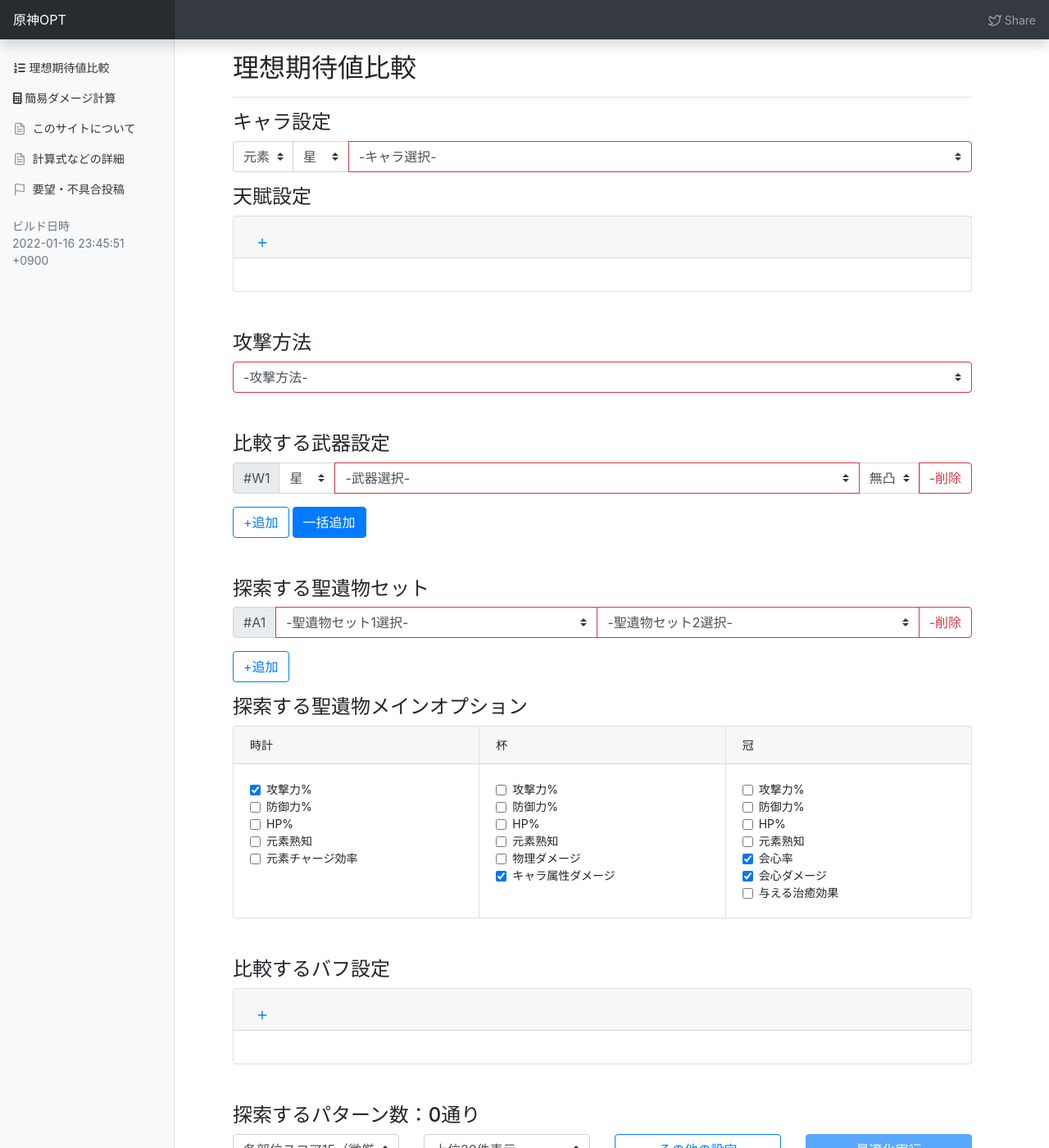
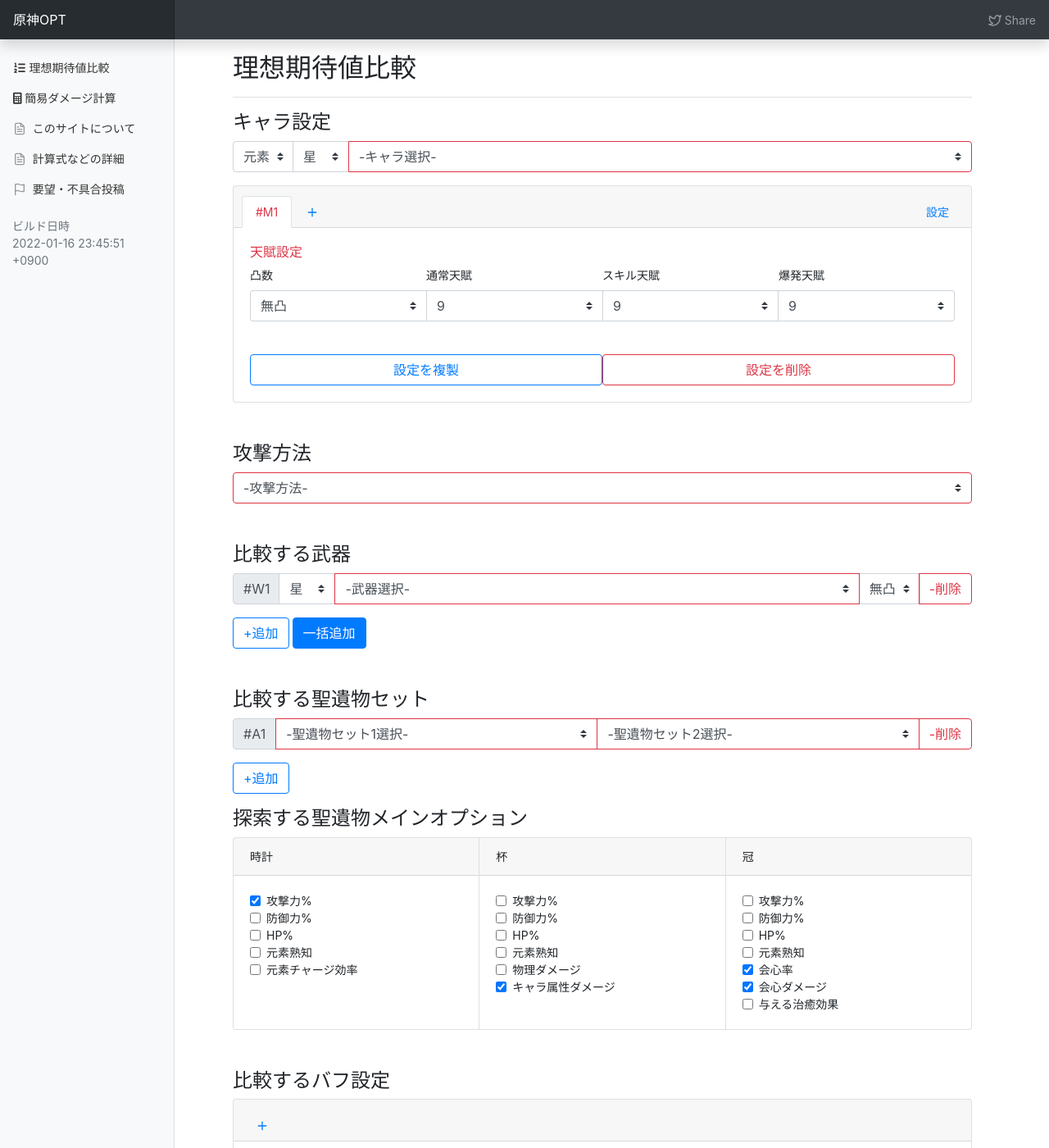
Before and after one commit to k3kaimu/genshinopt, a Jekyll site: the page built from index.html, in a window 1280 px wide and 1400 px high. Shown: the whole window at 82% size. Built offline with Jekyll 4.4.1, drawn with Linux system fonts in a browser that asks for light colours; nearby versions of some CDN libraries; the list of posts is cut into pages by our own code; some of the changed lines change nothing that is shown.

Commit message:
add BundleSettingList

```diff
--- a/_includes/ui/multi_setting.html
+++ b/_includes/ui/bundle_setting.html
@@ -1,13 +1,13 @@
-<!-- ko if: enableCharacterSelector -->
-<h6 data-bind="css: {'text-danger': !characterSelector.isValid()}">キャラ選択</h6>
-<div class="mb-5" data-bind="with: characterSelector">
+<!-- ko if: enableCharacterPicker -->
+<h6 data-bind="css: {'text-danger': !characterPicker.isValid()}">キャラ選択</h6>
+<div class="mb-4" data-bind="with: characterPicker">
 {% include ui/character_picker.html %}
 </div>
 <!-- /ko -->
 
 <!-- ko if: enableCharacter -->
 <h6 data-bind="css: {'text-danger': !characterVMSetting.isValid()}">天賦設定</h6>
-<div class="mb-5" data-bind="with: characterVMSetting">
+<div class="mb-4" data-bind="with: characterVMSetting">
 {% assign target = include.target_from_root | append: ".characterVMSetting" %}
 {% include ui/character_vm_setting.html target_from_root=target %}
 </div>
@@ -15,7 +15,7 @@
 
 <!-- ko if: enableAttack -->
 <h6 data-bind="css: {'text-danger': !attackSetting.isValid()}">攻撃方法設定</h6>
-<div class="mb-5" data-bind="with: attackSetting">
+<div class="mb-4" data-bind="with: attackSetting">
 {% assign target = include.target_from_root | append: ".attackSetting" %}
 {% include ui/attack_setting.html target_from_root=target %}
 </div>
@@ -23,7 +23,7 @@
 
 <!-- ko if: enableWeapon -->
 <h6 data-bind="css: {'text-danger': !weaponSelector.isValid()}">武器選択</h6>
-<div class="mb-5" data-bind="with: weaponSelector">
+<div class="mb-4" data-bind="with: weaponSelector">
 {% assign target = include.target_from_root | append: ".weaponSelector" %}
 {% include ui/weapon_selector.html target_from_root=target isList=false %}
 </div>
@@ -31,7 +31,7 @@
 
 <!-- ko if: enableArtifact -->
 <h6 data-bind="css: {'text-danger': !artifactSelector.isValid()}">聖遺物セット選択</h6>
-<div class="mb-5" data-bind="with: artifactSelector">
+<div class="mb-4" data-bind="with: artifactSelector">
 {% assign target = include.target_from_root | append: ".artifactSelector" %}
 {% include ui/artifact_selector.html target_from_root=target isList=false %}
 </div>
@@ -39,7 +39,7 @@
 
 <!-- ko if: enableExBuff -->
 <h6 data-bind="css: {'text-danger': !exbuffSetting.isValid()}">バフ等の設定</h6>
-<div class="mb-5" data-bind="with: exbuffSetting">
+<div data-bind="with: exbuffSetting">
 {% assign target = include.target_from_root | append: ".exbuffSetting" %}
 {% assign childid = include.id | append: "Buff" %}
 {% include ui/external_buff_setting.html
--- a/_includes/ui/tab_list.html
+++ b/_includes/ui/tab_list.html
@@ -1,7 +1,7 @@
 <div class="card" id="{{ include.id }}">
   <div class="card-header">
     <ul class="nav nav-tabs card-header-tabs" role="tablist">
-      <!-- ko foreach: list  -->
+      <!-- ko foreach: {data: list, as: 'tabItem'}  -->
       <li class="nav-item">
         <a class="nav-link" data-toggle="tab" data-bind="attr: {href: `#{{ include.id }}_tab_${$index()}` }" role="tab">
           <span data-bind="text: `#{{ include.tab_prefix }}${$index()+1}`, css: { 'text-danger': !$data.isValid() }"></span>
@@ -14,11 +14,12 @@
           <span data-feather="plus"></span>
         </a>
       </li>
+      {{ include.additional_navs }}
     </ul>
   </div>
   <div class="card-body">
     <div class="tab-content">
-      <!-- ko foreach: list  -->
+      <!-- ko foreach: {data: list, as: 'tabItem'}  -->
       <div class="tab-pane fade" data-bind="attr: {id: `{{ include.id }}_tab_${$index()}` }" role="tabpanel">
         <div data-bind="with: $data">
           {{ include.tab_content }}
@@ -33,6 +34,7 @@
         </div>
       </div>
       <!-- /ko -->
+      {{ include.additional_tabs }}
     </div>
   </div>
 </div>
--- a/index.html
+++ b/index.html
@@ -10,16 +10,72 @@ title: 理想期待値比較
 {% include ui/character_picker.html target_from_root="$root.characterPicker" %}
 </div>
 
+{% capture bundle_setting_tab_content %}
+{% include ui/bundle_setting.html
+  target_from_root="$root.bundleList.list()[${tabItemIndex()}]"
+  id="bundle_list_tab_content${tabItemIndex()}"
+  index="tabItemIndex()" %}
+{% endcapture %}
 
+{% capture bundle_setting_additional_navs %}
+<li class="nav-item ml-auto">
+  <a class="nav-link" data-toggle="tab" href="#bundle_list_tab_setting" role="tab">
+    設定
+  </a>
+</li>
+{% endcapture %}
+
+{% capture bundle_setting_additional_tabs %}
+<div class="tab-pane fade" id="bundle_list_tab_setting" role="tabpanel">
+  <h4>組み合わせる設定</h4>
+  <div class="form-check">
+    <label class="form-check-label">
+      <input class="form-check-input" type="checkbox" data-bind="checked: enableCharacter">キャラクター天賦設定
+    </label>
+  </div>
+  <div class="form-check">
+    <label class="form-check-label">
+      <input class="form-check-input" type="checkbox" data-bind="checked: enableAttack">キャラクター攻撃方法設定
+    </label>
+  </div>
+  <div class="form-check">
+    <label class="form-check-label">
+      <input class="form-check-input" type="checkbox" data-bind="checked: enableWeapon">武器設定
+    </label>
+  </div>
+  <div class="form-check">
+    <label class="form-check-label">
+      <input class="form-check-input" type="checkbox" data-bind="checked: enableArtifact">聖遺物設定
+    </label>
+  </div>
+  <div class="form-check">
+    <label class="form-check-label">
+      <input class="form-check-input" type="checkbox" data-bind="checked: enableExBuff">バフ設定
+    </label>
+  </div>
+</div>
+{% endcapture %}
+
+<div class="mb-5" data-bind="with: bundleList">
+{% include ui/tab_list.html
+  tab_prefix="M"
+  target_from_root="$root.bundleList"
+  id="bundle_list"
+  tab_content=bundle_setting_tab_content
+  additional_navs=bundle_setting_additional_navs
+  additional_tabs=bundle_setting_additional_tabs
+  %}
+</div>
+
+<div data-bind="visible: ! bundleList.enableCharacter()">
 <h4>天賦設定</h4>
-
 
 {% capture character_setting_tab_content %}
 {% include ui/character_vm_setting.html
-  target_from_root="$root.characterList.list()[${$index()}]"
-  id="character_list_tab_content${$index()}"
+  target_from_root="$root.characterList.list()[${tabItemIndex()}]"
+  id="character_list_tab_content${tabItemIndex()}"
   isListItem=true
-  index="$index()" %}
+  index="tabItemIndex()" %}
 {% endcapture %}
 
 <div class="mb-5" data-bind="with: characterList">
@@ -30,7 +86,9 @@ title: 理想期待値比較
   tab_content=character_setting_tab_content
   %}
 </div>
+</div>
 
+<div data-bind="visible: ! bundleList.enableAttack()">
 <h4 class="h4">攻撃方法</h4>
 <div class="mb-5" data-bind="with: attackSetting">
 {% include ui/attack_setting.html
@@ -45,9 +103,11 @@ title: 理想期待値比較
   isList=true %}
 </div>
 {% endif %}
+</div>
 
 
-<h4 class="h4">比較する武器設定</h4>
+<div data-bind="visible: ! bundleList.enableWeapon()">
+<h4 class="h4">比較する武器</h4>
 <div class="mb-5">
   <div data-bind="foreach: comparingWeaponList">
     <div class="mb-3" data-bind="with: $data">
@@ -95,8 +155,10 @@ title: 理想期待値比較
     </div>
   </div>
 </div>
+</div>
 
-<h4 class="h4">探索する聖遺物セット</h4>
+<div data-bind="visible: ! bundleList.enableArtifact()">
+<h4 class="h4">比較する聖遺物セット</h4>
 <div class="mb-3">
   <div data-bind="foreach: comparingArtifactList">
     <div class="mb-3" data-bind="with: $data">
@@ -105,6 +167,7 @@ title: 理想期待値比較
   </div>
 
   <button type="button" class="btn btn-outline-primary" data-bind="click: addComparingArtifact()">+追加</button>
+</div>
 </div>
 
 
@@ -154,14 +217,15 @@ title: 理想期待値比較
 </div>
 
 
+<div data-bind="visible: ! bundleList.enableExBuff()">
 <h4 class="h4">比較するバフ設定</h4>
 
 {% capture externalbuff_setting_tab_content %}
 {% include ui/external_buff_setting.html
-  target_from_root="$root.externalBuffList.list()[${$index()}]"
-  id="external_buff_list_tab${$index()}"
+  target_from_root="$root.externalBuffList.list()[${tabItemIndex()}]"
+  id="external_buff_list_tab${tabItemIndex()}"
   isListItem=false
-  index="$index()" %}
+  index="tabItemIndex()" %}
 {% endcapture %}
 
 <div class="mb-5" data-bind="with: externalBuffList">
@@ -171,6 +235,7 @@ title: 理想期待値比較
   id="external_buff_list"
   tab_content=externalbuff_setting_tab_content
   %}
+</div>
 </div>
 
 <h4 class="h4">探索するパターン数：<span data-bind="text: allPatterns().length"></span>通り</h4>
--- a/js/page/index.js
+++ b/js/page/index.js
@@ -41,6 +41,62 @@ class ExternalBuffSettingList extends UI.TabListViewModel
     addListItem() {
         this.list.push(new UI.ExternalBuffSetting());
         this.selectListItem(this.list().length - 1);
+    }
+}
+
+
+class BundleSettingList extends UI.TabListViewModel
+{
+    constructor(htmlId, selectedChar)
+    {
+        super(htmlId);
+        this.selectedChar = selectedChar;
+        this.enableCharacter = ko.observable(true);
+        this.enableAttack = ko.observable(false);
+        this.enableWeapon = ko.observable(false);
+        this.enableArtifact = ko.observable(false);
+        this.enableExBuff = ko.observable(false);
+    }
+
+
+    enableAny() {
+        return this.enableCharacter() || this.enableAttack()
+            || this.enableWeapon() || this.enableArtifact()
+            || this.enableExBuff();
+    }
+
+
+    addListItem() {
+        this.list.push(new UI.BundleSetting(false, this.selectedChar,
+            this.enableCharacter,
+            this.enableAttack,
+            this.enableWeapon,
+            this.enableArtifact,
+            this.enableExBuff));
+
+            this.selectListItem(this.list().length - 1);
+    }
+
+
+    toJS() {
+        let obj = {list: super.toJS()};
+        obj.bChar = this.enableCharacter();
+        obj.bAttk = this.enableAttack();
+        obj.bWeap = this.enableWeapon();
+        obj.bArti = this.enableArtifact();
+        obj.bExbf = this.enableExBuff();
+
+        return obj;
+    }
+
+
+    fromJS(obj) {
+        this.enableCharacter(obj.bChar);
+        this.enableAttack(obj.bAttk);
+        this.enableWeapon(obj.bWeap);
+        this.enableArtifact(obj.bArti);
+        this.enableExBuff(obj.bExbf);
+        super.fromJS(obj.list);
     }
 }
 
@@ -114,18 +170,24 @@ $(function(){
 
         this.characterPicker = new UI.CharacterPicker();
         this.selectedChar = this.characterPicker.selected;
+
+        this.bundleList = new BundleSettingList('bundle_list', this.selectedChar);
+
         this.characterList = new CharacterSettingList("character_list", this.selectedChar);
 
         this.attackSetting = new UI.AttackSetting(ko.pureComputed(function(){
-            return this.characterList.list().map(e => e.viewModel());
+            let mlist = this.bundleList.list().map(e => e.characterVMSetting.viewModel());
+            let clist = this.characterList.list().map(e => e.viewModel());
+
+            if(this.bundleList.enableCharacter()) {
+                return mlist;
+            } else {
+                return clist;
+            }
         }, this));
 
 
-        // this.multiSetting = new UI.MultiSetting(false, this.characterPicker.selected, true, true, true, true, true);
-        // this.multiSetting.characterVMSetting.viewModel.subscribe(newVM => {
-        //     this.attackSetting.characterVMs([newVM]);
-        // });
-        // this.comparingMultiSetting = ko.observableArray();
+
 
         // this.characterSelector = new UI.CharacterSelector(true);
 
@@ -196,21 +258,37 @@ $(function(){
 
         this.allPatterns = ko.pureComputed(function(){
             let dst = [];
-            const totchar = this.characterList.list().filter(e => e.isValid()).length;
-            const totweap = this.comparingWeaponList().filter(e => e.isValid()).length;
-            const totarti = this.comparingArtifactList().filter(e => e.isValid()).length;
-            const totexbf = this.externalBuffList.list().filter(e => e.isValid()).length;
+            const totbund = this.bundleList.list().length;
+            const totchar = this.characterList.list().length;
+            const totweap = this.comparingWeaponList().length;
+            const totarti = this.comparingArtifactList().length;
+            const totexbf = this.externalBuffList.list().length;
 
-            if(! this.attackSetting.isValid())
+            if(! this.bundleList.enableAttack() && ! this.attackSetting.isValid())
                 return dst;
 
-            this.characterList.list().forEach((charSetting, ichar) => {
+            (this.bundleList.enableAny()
+                ? this.bundleList.list()
+                : [{isValid: () => true}]
+            ).forEach((bundleSetting, ibundle) => {
+                if(!bundleSetting.isValid()) return;
+
+                (this.bundleList.enableCharacter()
+                    ? [bundleSetting.characterVMSetting]
+                    : this.characterList.list()
+                ).forEach((charSetting, ichar) => {
                     if(!charSetting.isValid()) return;
 
-                this.comparingWeaponList().forEach((weapon, iwp) => {
+                    (this.bundleList.enableWeapon()
+                        ? [bundleSetting.weaponSelector]
+                        : this.comparingWeaponList()
+                    ).forEach((weapon, iwp) => {
                         if(!weapon.isValid()) return;
 
-                    this.comparingArtifactList().forEach((artifact, iatft) => {
+                        (this.bundleList.enableArtifact()
+                            ? [bundleSetting.artifactSelector]
+                            : this.comparingArtifactList()
+                        ).forEach((artifact, iatft) => {
                             if(!artifact.isValid()) return;
 
                             this.clockMainStatus.forEach(clock => {
@@ -229,10 +307,19 @@ $(function(){
                                             exbuffs.push(new UI.ExternalBuffSetting());
                                         }
 
-                                    exbuffs.forEach((externalBuff, ibuff) => {
+                                        (this.bundleList.enableExBuff()
+                                            ? [bundleSetting.exbuffSetting]
+                                            : exbuffs
+                                        ).forEach((externalBuff, ibuff) => {
+                                            let attackEval = undefined;
+                                            if(this.bundleList.enableAttack())
+                                                attackEval = bundleSetting.attackSetting.makeAttackEvaluator(charSetting.viewModel());
+                                            else
+                                                attackEval = this.attackSetting.makeAttackEvaluator(charSetting.viewModel());
+
                                             dst.push({
                                                 character: charSetting.viewModel(),
-                                            attack: this.attackSetting.makeAttackEvaluator(charSetting.viewModel()),
+                                                attack: attackEval,
                                                 ichar: ichar,
                                                 totchar: totchar,
                                                 weapon: weapon.viewModel(),
@@ -250,6 +337,13 @@ $(function(){
                                                 totexbf: totexbf,
                                                 powRecharge: { isEnabled: this.usePowRecharge(), exp: Number(this.exponentOfRecharge()) },
                                                 globalOpt: { isEnabled: this.useGlobalOpt(), maxEval: Number(this.numOfEvalGlobalOpt()) },
+                                                ibund: ibundle,
+                                                totbund: totbund,
+                                                bBundleChar: this.bundleList.enableCharacter(),
+                                                bBundleAttk: this.bundleList.enableAttack(),
+                                                bBundleWeap: this.bundleList.enableWeapon(),
+                                                bBundleArti: this.bundleList.enableArtifact(),
+                                                bBundleExbf: this.bundleList.enableExBuff(),
                                             });
                                         });
                                     });
@@ -257,6 +351,7 @@ $(function(){
                             });
                         });
                     })
+                });
             });
 
             return dst;
@@ -400,10 +495,17 @@ $(function(){
             }
 
             let suffix = [];
-            if(r.setting.totchar > 1) suffix.push(`#C${r.setting.ichar+1}`);
-            if(r.setting.totweap > 1) suffix.push(`#W${r.setting.iweapon+1}`);
-            if(r.setting.totarti > 1) suffix.push(`#A${r.setting.iartifact+1}`);
-            if(r.setting.totexbf > 1) suffix.push(`#B${r.setting.iexbuff+1}`);
+            if(r.setting.totbund > 1
+                && (r.setting.bBundleChar || r.setting.bBundleWeap
+                 || r.setting.bBundleArti || r.setting.bBundleExbf
+                 || r.setting.bBundleAttk
+                )) {
+                suffix.push(`#M${r.setting.ibund+1}`);
+            }
+            if(r.setting.totchar > 1 && !r.setting.bBundleChar) suffix.push(`#C${r.setting.ichar+1}`);
+            if(r.setting.totweap > 1 && !r.setting.bBundleWeap) suffix.push(`#W${r.setting.iweapon+1}`);
+            if(r.setting.totarti > 1 && !r.setting.bBundleArti) suffix.push(`#A${r.setting.iartifact+1}`);
+            if(r.setting.totexbf > 1 && !r.setting.bBundleExbf) suffix.push(`#B${r.setting.iexbuff+1}`);
 
             if(suffix.length == 0)
                 return prefix;
@@ -552,19 +654,25 @@ $(function(){
         this.toJS = function(){
             let obj = {};
 
+            obj.bundle = this.bundleList.toJS();
+
             obj.character = {
                 picked: this.characterPicker.toJS(),
-                list: this.characterList.toJS()
+                list: this.bundleList.enableCharacter() ? null : this.characterList.toJS()
             };
 
+            if(! this.bundleList.enableAttack())
                 obj.attack = this.attackSetting.toJS();
 
+            if(! this.bundleList.enableWeapon()) {
                 obj.weapons = [];
                 this.comparingWeaponList().forEach(w => {
                     if(w.selected() != undefined)
                         obj.weapons.push(w.toJS());
                 });
+            }
 
+            if(! this.bundleList.enableArtifact()) {
                 obj.artifacts = [];
                 this.comparingArtifactList().forEach(a => {
                     if(a.selected1() == undefined || a.selected2() == undefined)
@@ -572,9 +680,13 @@ $(function(){
 
                     obj.artifacts.push(a.toJS());
                 });
+            }
 
             obj.totcost = this.optTotalCost();
+
+            if(! this.bundleList.enableExBuff()) {
                 obj.buff = this.externalBuffList.list().map(a => a.toJS());
+            }
 
             obj.clock = {};
             this.clockMainStatus.forEach(c => {
@@ -604,25 +716,39 @@ $(function(){
 
         this.fromJS = function(obj){
             this.characterPicker.fromJS(obj.character.picked);
+            this.bundleList.fromJS(obj.bundle);
+
+            if(! this.bundleList.enableCharacter()) {
                 this.characterList.fromJS(obj.character.list);
+            }
+
+            if(! this.bundleList.enableAttack()) {
                 this.attackSetting.fromJS(obj.attack);
+            }
 
+            if(! this.bundleList.enableWeapon()) {
                 this.comparingWeaponList([]);
                 obj.weapons.forEach(w => {
                     let wdata = new UI.WeaponSelector(this.selectedChar);
                     wdata.fromJS(w);
                     this.comparingWeaponList.push(wdata);
                 });
+            }
 
+            if(! this.bundleList.enableArtifact()) {
                 this.comparingArtifactList([]);
                 obj.artifacts.forEach(a => {
                     let adata = new UI.ArtifactSelector();
                     adata.fromJS(a);
                     this.comparingArtifactList.push(adata);
                 });
+            }
 
             this.optTotalCost(obj.totcost);
+
+            if(! this.bundleList.enableExBuff()) {
                 this.externalBuffList.fromJS(obj.buff);
+            }
 
             this.clockMainStatus.forEach(c => {
                 c.checked(obj.clock[c.value]);
@@ -652,8 +778,7 @@ $(function(){
     // 初期設定
     {
         viewModel.setShownResult("ALL");
-        // viewModel.characterSelector.initialize();
-        // viewModel.addComparingExternalBuff();
+        viewModel.bundleList.addListItem();
     }
 
     function loadDataFromURI(version, uri)
```
Also changed, not shown: js/modules/migrator.mjs (+14 -0 lines), js/modules/ui.mjs (+17 -18 lines). Lines whose indentation alone changed are shown as unchanged.
